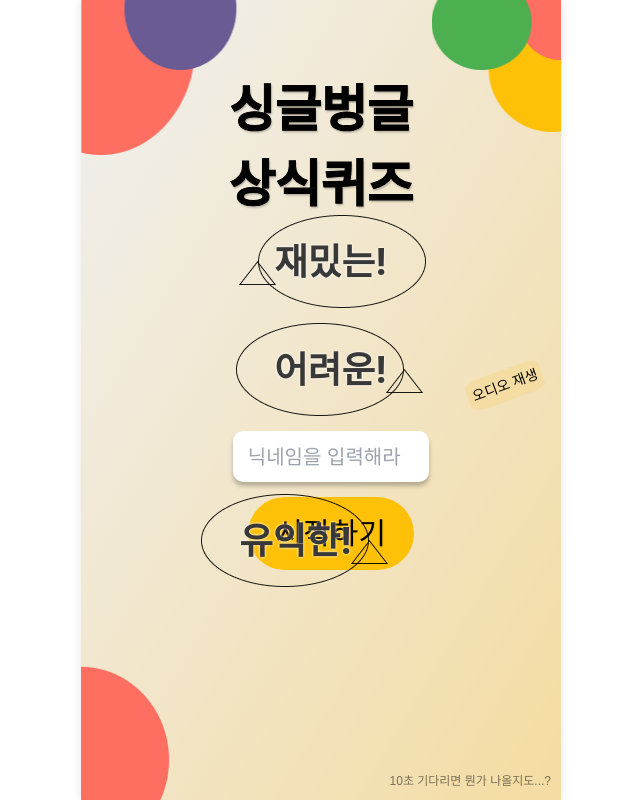
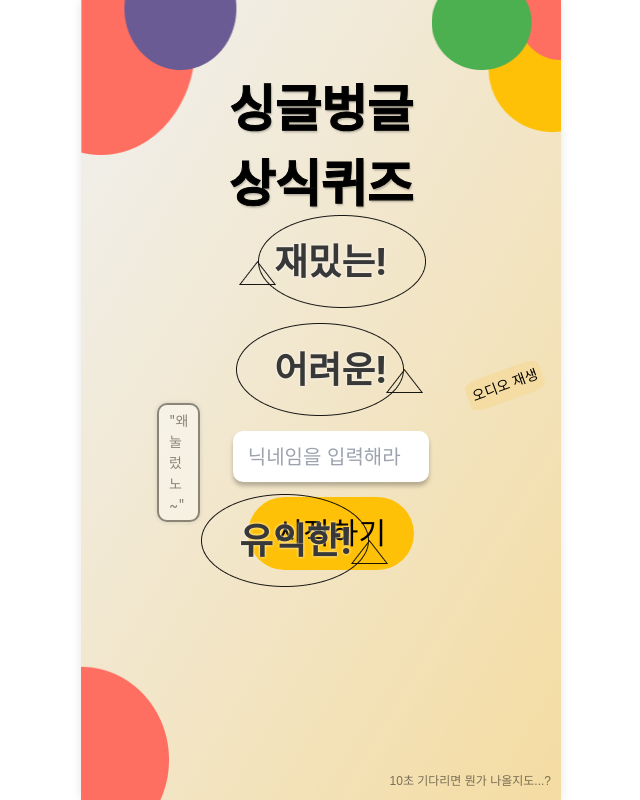
Before and after one commit to SoJungJung/SangSikQuiz, a React (Create React App) app: page / in a window 1280 px wide. Both pictures are taken after a click on the picture 465 px from the left and 443 px from the top of the page. Shown: the whole page, without its empty margins (319-959 px from the left). Built offline with nearby package versions, Linux system fonts and the light colour scheme.

Commit message:
home 페이지 ranking 이동 말풍선 문구재 수정

```diff
--- a/src/pages/Home/Home.js
+++ b/src/pages/Home/Home.js
@@ -22,7 +22,8 @@ const Home = () => {
     const [audio] = useState(new Audio());
     const [showEasterEgg, setShowEasterEgg] = useState(false);
     const [stormAnimation, setStormAnimation] = useState(false);
-    const [showRankingHint, setShowRankingHint] = useState(false); // 말풍선 표시 여부
+    const [showRankingHint, setShowRankingHint] = useState(false);
+    const [showWhyBubble, setShowWhyBubble] = useState(false); // "왜 눌렀노" 말풍선 표시 상태
 
     useEffect(() => {
         // 10초 뒤 이스터에그 표시
@@ -30,7 +31,7 @@ const Home = () => {
             setShowEasterEgg(true);
         }, 10000);
 
-        // 5초 뒤 말풍선 표시
+        // 5초 뒤 랭킹 힌트 말풍선 표시
         const hintTimer = setTimeout(() => {
             setShowRankingHint(true);
         }, 5000);
@@ -68,6 +69,8 @@ const Home = () => {
     const handleOttoClick = () => {
         // 비스마르크 클릭 시 폭풍 애니메이션 시작
         setStormAnimation(true);
+        // "왜 눌렀노 게이야~" 말풍선 표시
+        setShowWhyBubble(true);
         // 클릭 후 3초 뒤 /ranking으로 이동
         setTimeout(() => {
             navigate('/ranking');
@@ -101,11 +104,10 @@ const Home = () => {
                                 <div className={styles.rankingHintBubble}>
                                     <div className={styles.rankingHintText}>
                                         "← 누르면 <span className={styles.highlight}>절대</span> 랭킹으로 안 넘어감"
-                                        <br />
-                                        (근데 왜 누르려고 하노~ 게이야!)
                                     </div>
                                 </div>
                             )}
+                            {showWhyBubble && <div className={styles.whyBubble}>"왜 눌렀노~"</div>}
                         </div>
                     </div>
                     <div className={styles.mid2}>
--- a/src/pages/Home/Home.module.css
+++ b/src/pages/Home/Home.module.css
@@ -380,8 +380,8 @@
 
 .rankingHintBubble {
     position: absolute;
-    top: -50px;
-    left: -50px;
+    top: 10px;
+    left: 120px;
     background: #fff;
     border: 2px solid #000;
     border-radius: 10px;
@@ -405,6 +405,39 @@
     font-weight: bold;
 }
 
+.whyBubble {
+    position: absolute;
+    top: 10px;
+    left: 30%;
+    margin-left: 10px;
+    background: #fff;
+    border: 2px solid #000;
+    border-radius: 10px;
+    padding: 5px 10px;
+    font-family: 'Inter', sans-serif;
+    font-size: 14px;
+    color: #000;
+    box-shadow: 0 0 5px rgba(0, 0, 0, 0.3);
+    animation: fadeInOut 3s forwards;
+    z-index: 1000;
+}
+
+/* "왜 눌렀노 게이야~" 말풍선 등장 후 천천히 사라지게 할 수도 있음 */
+@keyframes fadeInOut {
+    0% {
+        opacity: 0;
+    }
+    10% {
+        opacity: 1;
+    }
+    90% {
+        opacity: 1;
+    }
+    100% {
+        opacity: 0;
+    }
+}
+
 @keyframes shakeHint {
     0% {
         transform: translateX(0);
```
